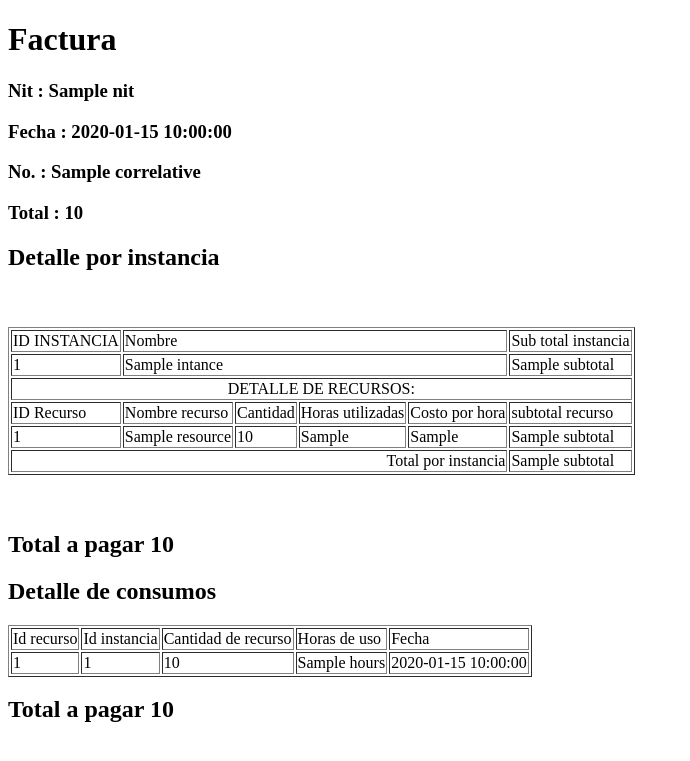
After one commit to damianpeaf/IPC2_Proyecto3_202110568, a Flask app: template backend/app/views/templates/bill_report.html in a window 1280 px wide. The commit adds this page. Shown: the top 761 px of the page, without its empty margins (0-690 px from the left). Run offline with Flask 2, Linux system fonts and the light colour scheme; the template is opened without the code that fills it: most values are stand-ins (such as "Sample title", 1, 10 or a date in 2020).

Commit message:
[ FIX ] reports

```diff
--- a/backend/app/controller/__init__.py
+++ b/backend/app/controller/__init__.py
@@ -11,3 +11,4 @@ from .cancel_instance import cancel_instance
 from .category_report import category_report
 from .resource_report import resource_report
 from .generate_bill import generate_bill
+from .bill_report import bill_report
--- a/backend/app/controller/generate_bill.py
+++ b/backend/app/controller/generate_bill.py
@@ -37,7 +37,7 @@ def generate_bill(fields):
                 instance = Orm.searchById('instances', consumption.instance_id)
 
                 for resource_detail in instance.configuration.resources:
-                    details.append(BillDetail(resource_detail.resource.id_,instance.id_, resource_detail.quantity, consumption.time))
+                    details.append(BillDetail(resource_detail.resource.id_,instance.id_, resource_detail.quantity, consumption.time, consumption.date))
 
                 consumption.is_canceled = True
 
--- a/backend/app/routes/reports.py
+++ b/backend/app/routes/reports.py
@@ -1,11 +1,12 @@
 from flask import Blueprint, request
 
-from ..controller import category_report, resource_report
+from ..controller import category_report, resource_report, bill_report
 report_routes = Blueprint("reports", __name__, url_prefix="/reporte")
 
 @report_routes.route('/factura', methods=['POST'])
 def bill_report_():
-    return 'Tecnologías Chapinas, S.A API'
+    resp = bill_report(request.json)
+    return resp
 
 @report_routes.route('/recurso', methods=['POST'])
 def resource_report_():
--- /dev/null
+++ b/backend/app/views/templates/bill_report.html
@@ -0,0 +1,95 @@
+{% extends 'layout.html' %}
+
+{% block content %}
+
+<style>
+    body {
+        background-color: white;
+    }
+</style>
+
+<h1>Factura</h1>
+
+
+<h3>Nit : {{ nit }}</h3>
+<h3>Fecha : {{ date }}</h3>
+<h3>No. : {{ correlative }}</h3>
+<h3>Total : {{ total }}</h3>
+
+
+
+<h2>Detalle por instancia</h2>
+<br><br>
+{% for intance in intances %}
+<table border="1">
+    <tr>
+        <td>ID INSTANCIA</td>
+        <td colspan="4">Nombre</td>
+        <td>Sub total instancia</td>
+    </tr>
+    <tr>
+        <td>{{ intance['instance_id'] }}</td>
+        <td colspan="4">{{ intance['instance_name'] }}</td>
+        <td>{{ intance['subtotal'] }}</td>
+    </tr>
+
+    <tr>
+        <td colspan="6" align="center">DETALLE DE RECURSOS:</td>
+    </tr>
+
+    <tr>
+        <td>ID Recurso</td>
+        <td>Nombre recurso</td>
+        <td>Cantidad</td>
+        <td>Horas utilizadas</td>
+        <td>Costo por hora</td>
+        <td>subtotal recurso</td>
+    </tr>
+
+    {% for resource in intance['consumptions'] %}
+    <tr>
+        <td>{{ resource['resource_id'] }}</td>
+        <td>{{ resource['resource_name'] }}</td>
+        <td>{{ resource['resource_quantity'] }}</td>
+        <td>{{ resource['hours_used'] }}</td>
+        <td>{{ resource['value_per_hour'] }}</td>
+        <td>{{ resource['subtotal'] }}</td>
+    </tr>
+    {% endfor %}
+
+    <tr>
+        <td colspan="5" align="right"> Total por instancia</td>
+        <td>{{ intance['subtotal'] }}</td>
+    </tr>
+</table>
+<br>
+<br>
+{% endfor %}
+
+
+<h2>Total a pagar {{ total }}</h2>
+
+<h2>Detalle de consumos</h2>
+
+<table border="1">
+    <tr>
+        <td>Id recurso</td>
+        <td>Id instancia</td>
+        <td>Cantidad de recurso</td>
+        <td>Horas de uso</td>
+        <td>Fecha</td>
+    </tr>
+    {% for consumption in consumptions %}
+    <tr>
+        <td>{{consumption["resource_id"]}}</td>
+        <td>{{consumption["instance_id"]}}</td>
+        <td>{{consumption["quantity"]}}</td>
+        <td>{{consumption["hours"]}}</td>
+        <td>{{consumption["date"]}}</td>
+    </tr>
+    {% endfor %}
+</table>
+
+<h2>Total a pagar {{ total }}</h2>
+
+{% endblock %}
```
Also changed, not shown: backend/app/controller/bill_report.py (added, +35 -0 lines), backend/app/db/db.xml (+1 -1 lines), backend/app/db/orm.py (+6 -2 lines), backend/app/models/bill.py (+4 -7 lines), backend/app/views/templates/categories_report.html (+7 -2 lines), backend/app/views/templates/resources_report.html (+6 -1 lines).
